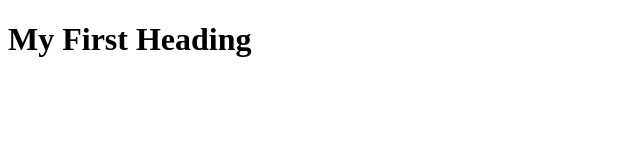
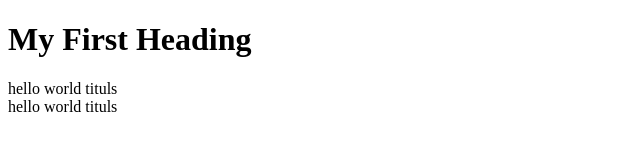
Before and after one commit to lienegluzda/webpage3, a plain HTML site: page index.html in a window 1280 px wide. Shown: the whole page, without its empty margins (0-640 px from the left). Drawn offline with Linux system fonts and the light colour scheme.

Commit message:
Update index.html

```diff
--- a/index.html
+++ b/index.html
@@ -3,8 +3,9 @@
 <body>
 
 <h1>My First Heading</h1>
-<p>
+<p>hello world tituls
 <br>
+  hello world tituls
 
 
 </body>
```
